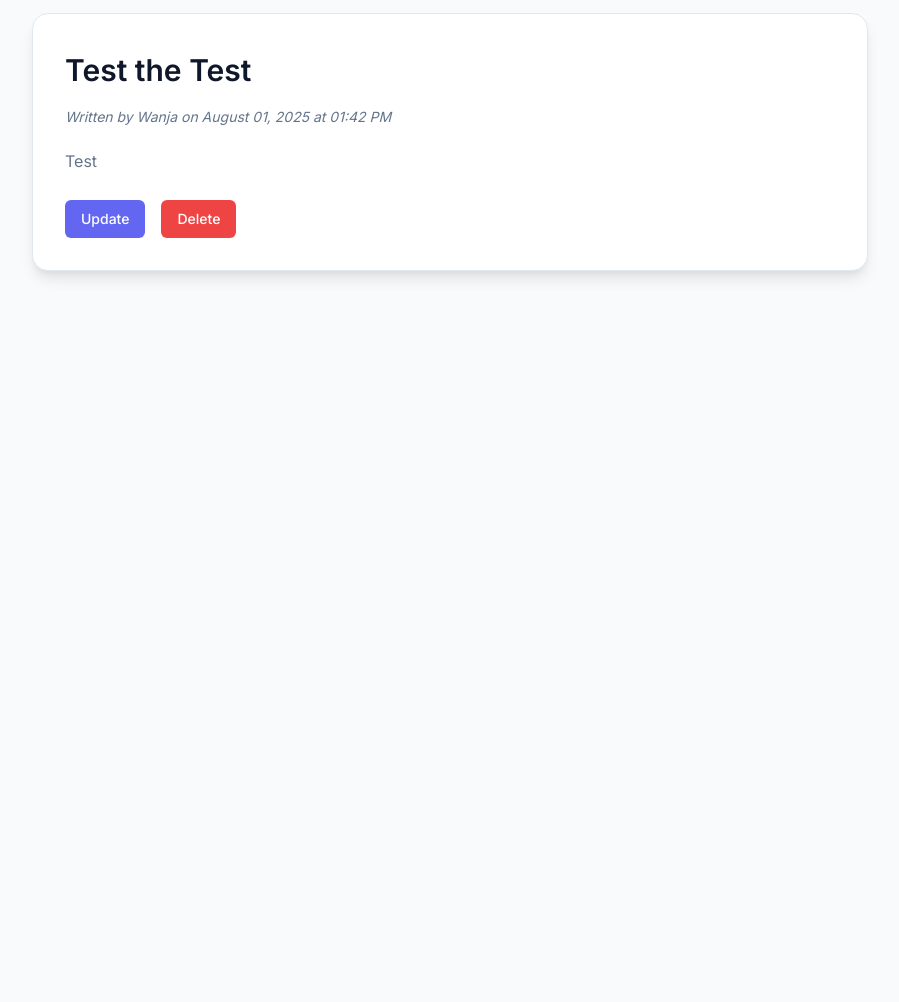
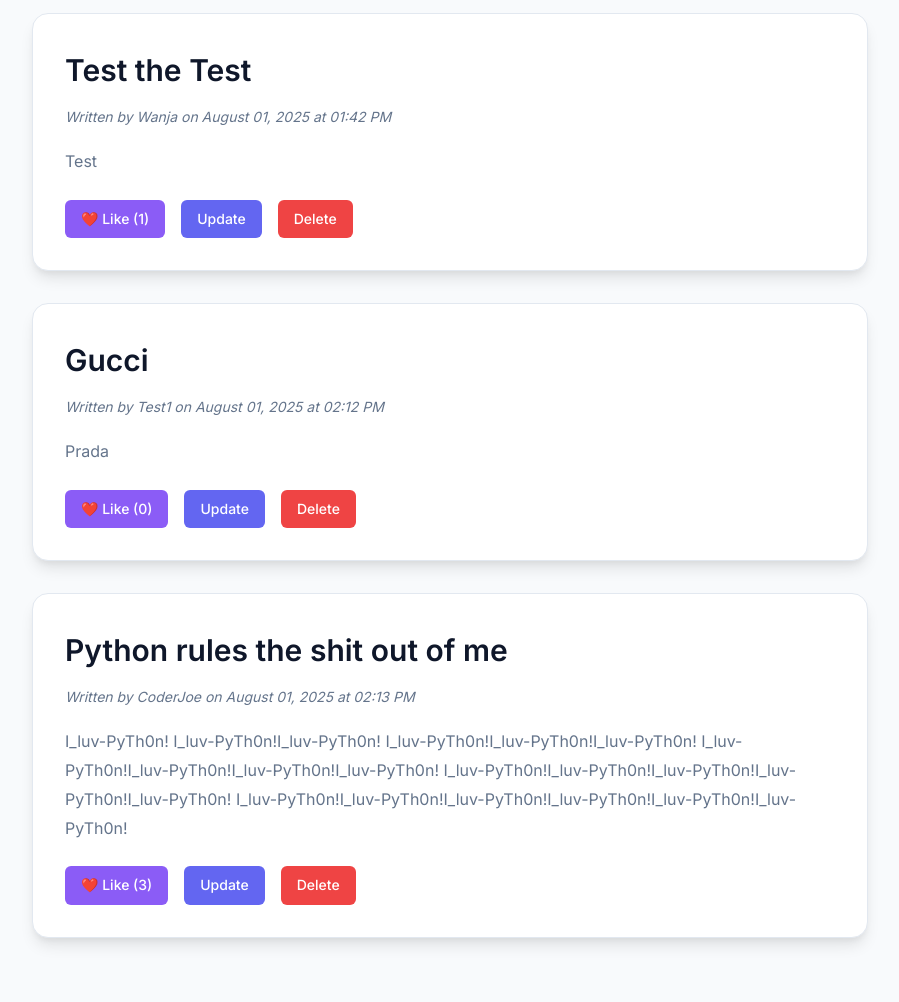
Before and after one commit to wbkay71/masterblog, a Flask app: page / in a window 1280 px wide. Shown: the part 289-1291 px from the top of the page, without its empty margins (190-1089 px from the left). Before the commit the page ends 567 px from the top, so only its background shows below. Run offline with Flask 3, Linux system fonts and the light colour scheme.

Commit message:
feat: Add basic like feature for blog posts (unlimited)
- Add likes field to post data structure (default 0)
- Implement /like/<post_id> route to increment likes
- Add like button with counter to each post
- Note: Currently allows unlimited likes per user (no session/auth tracking)

```diff
--- a/app.py
+++ b/app.py
@@ -61,7 +61,8 @@ def add():
             'author': request.form.get('author'),
             'title': request.form.get('title'),
             'content': request.form.get('content'),
-            'created_at': datetime.now().strftime('%Y-%m-%d %H:%M:%S')
+            'created_at': datetime.now().strftime('%Y-%m-%d %H:%M:%S'),
+            'likes': 0  # NEU!
         }
 
         # Add new post to list
@@ -121,5 +122,23 @@ def update(post_id):
     # So display the update.html page
     return render_template('update.html', post=post)
 
+
+@app.route('/like/<int:post_id>')
+def like(post_id):
+    # Load posts
+    blog_posts = load_blog_posts()
+
+    # Find the post and increment likes
+    for post in blog_posts:
+        if post['id'] == post_id:
+            post['likes'] = post.get('likes', 0) + 1
+            break
+
+    # Save updated posts
+    save_blog_posts(blog_posts)
+
+    # Redirect back to home page
+    return redirect(url_for('index'))
+
 if __name__ == '__main__':
     app.run(host="0.0.0.0", port=5001, debug=True)
--- a/blog_posts.json
+++ b/blog_posts.json
@@ -4,6 +4,23 @@
         "author": "Wanja",
         "title": "Test the Test",
         "content": "Test",
-        "created_at": "2025-08-01 13:42:53"
+        "created_at": "2025-08-01 13:42:53",
+        "likes": 1
+    },
+    {
+        "id": 2,
+        "author": "Test1",
+        "title": "Gucci",
+        "content": "Prada",
+        "created_at": "2025-08-01 14:12:07",
+        "likes": 0
+    },
+    {
+        "id": 3,
+        "author": "CoderJoe",
+        "title": "Python rules the shit out of me",
+        "content": "I_luv-PyTh0n!\r\nI_luv-PyTh0n!I_luv-PyTh0n!\r\nI_luv-PyTh0n!I_luv-PyTh0n!I_luv-PyTh0n!\r\nI_luv-PyTh0n!I_luv-PyTh0n!I_luv-PyTh0n!I_luv-PyTh0n!\r\nI_luv-PyTh0n!I_luv-PyTh0n!I_luv-PyTh0n!I_luv-PyTh0n!I_luv-PyTh0n!\r\nI_luv-PyTh0n!I_luv-PyTh0n!I_luv-PyTh0n!I_luv-PyTh0n!I_luv-PyTh0n!I_luv-PyTh0n!",
+        "created_at": "2025-08-01 14:13:11",
+        "likes": 3
     }
 ]
--- a/static/style.css
+++ b/static/style.css
@@ -280,3 +280,21 @@ form {
         --border-color: #e2e8f0;
     }
 }
+
+/* Like button style */
+.like-button {
+    padding: 0.5rem 1rem;
+    text-decoration: none;
+    border-radius: 0.375rem;
+    font-size: 0.875rem;
+    font-weight: 500;
+    transition: all 0.2s ease;
+    display: inline-block;
+    background-color: var(--secondary-color);
+    color: white;
+}
+
+.like-button:hover {
+    background-color: #7c3aed;
+    transform: translateY(-1px);
+}
--- a/templates/index.html
+++ b/templates/index.html
@@ -24,6 +24,9 @@
             </em></p>
             <p>{{ post.content }}</p>
             <div class="post-actions">
+                <a href="{{ url_for('like', post_id=post.id) }}" class="like-button">
+                    ❤️ Like ({{ post.likes|default(0) }})
+                </a>
                 <a href="{{ url_for('update', post_id=post.id) }}" class="update-button">Update</a>
                 <a href="{{ url_for('delete', post_id=post.id) }}" class="delete-button">Delete</a>
             </div>
```
